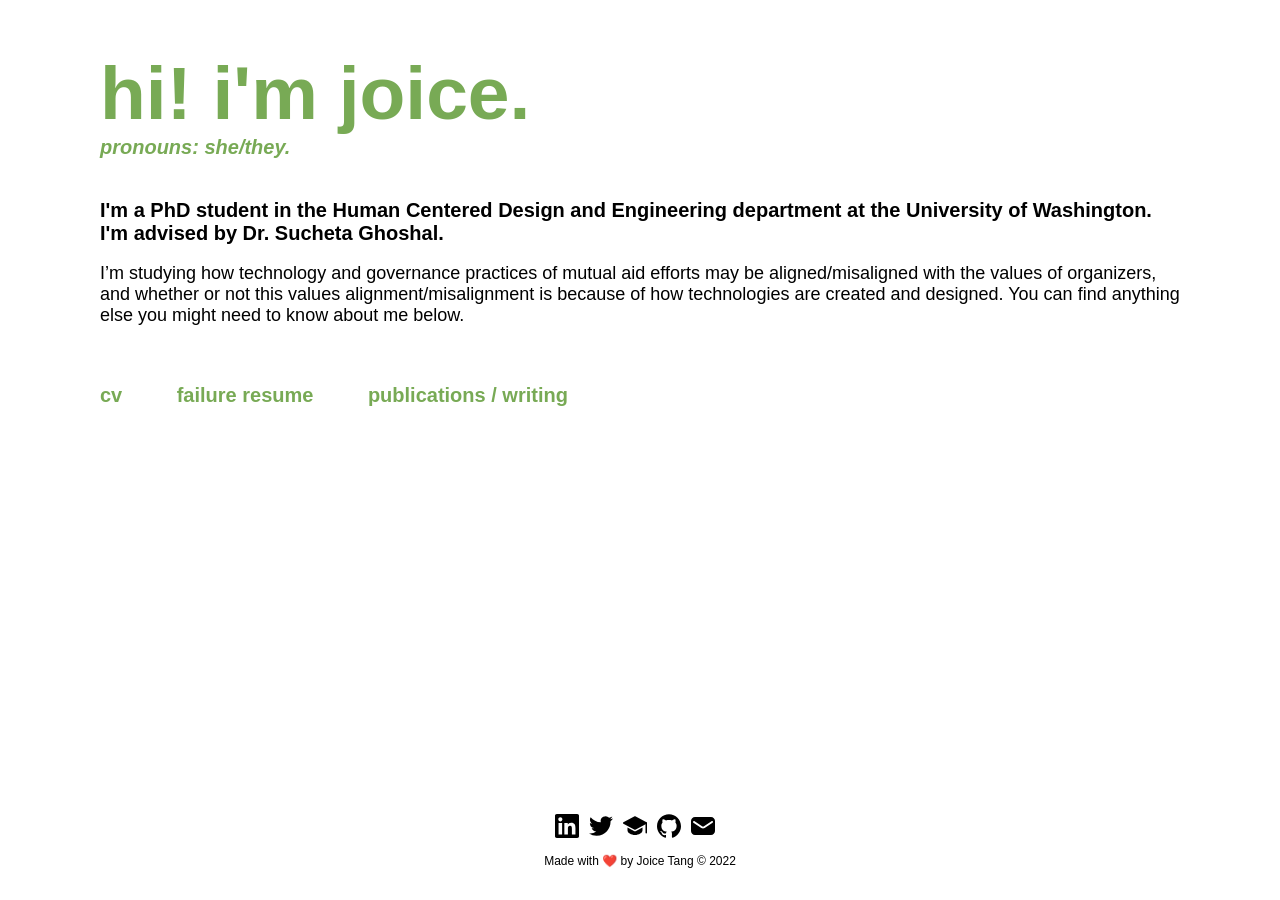
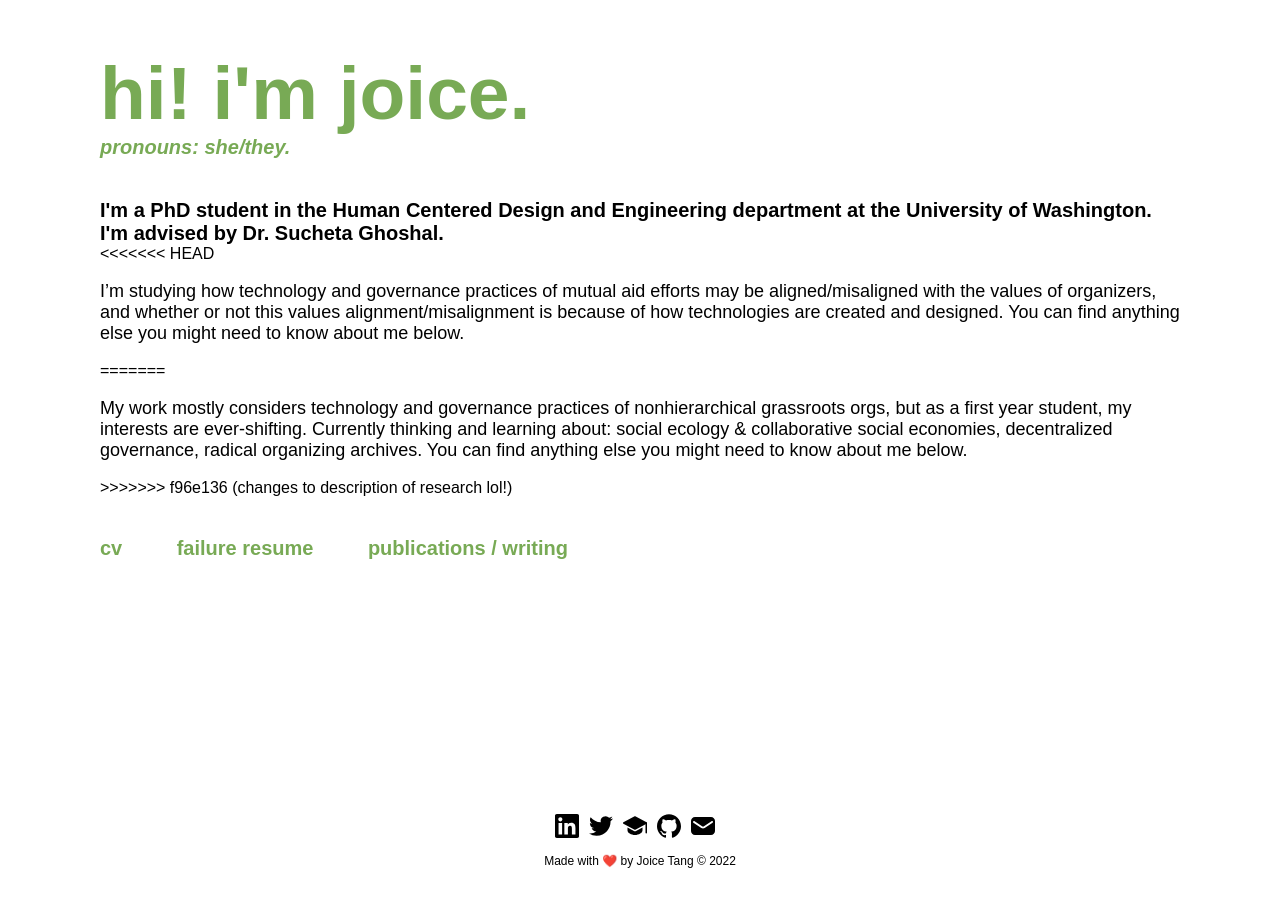
Before and after one commit to joitng/joitng.github.io, a Jekyll site: the page built from index.html, in a window 1280 px wide. Built offline with Jekyll 4.4.1, drawn with Linux system fonts in a browser that asks for light colours.

Commit message:
merge fixed

```diff
--- a/index.html
+++ b/index.html
@@ -11,7 +11,11 @@
         <h4 class="subtitle">pronouns: she/they.</h4>
     </div>
     <h4>I'm a PhD student in the Human Centered Design and Engineering department at the University of Washington. I'm advised by Dr. Sucheta Ghoshal.</h4>
+<<<<<<< HEAD
     <p>I’m studying how technology and governance practices of mutual aid efforts may be aligned/misaligned with the values of organizers, and whether or not this values alignment/misalignment is because of how technologies are created and designed. You can find anything else you might need to know about me below.</p>
+=======
+    <p>My work mostly considers technology and governance practices of nonhierarchical grassroots orgs, but as a first year student, my interests are ever-shifting. Currently thinking and learning about: social ecology & collaborative social economies, decentralized governance, radical organizing archives. You can find anything else you might need to know about me below.</p>
+>>>>>>> f96e136 (changes to description of research lol!)
 </div>
 
 <div id="main-links">
```
